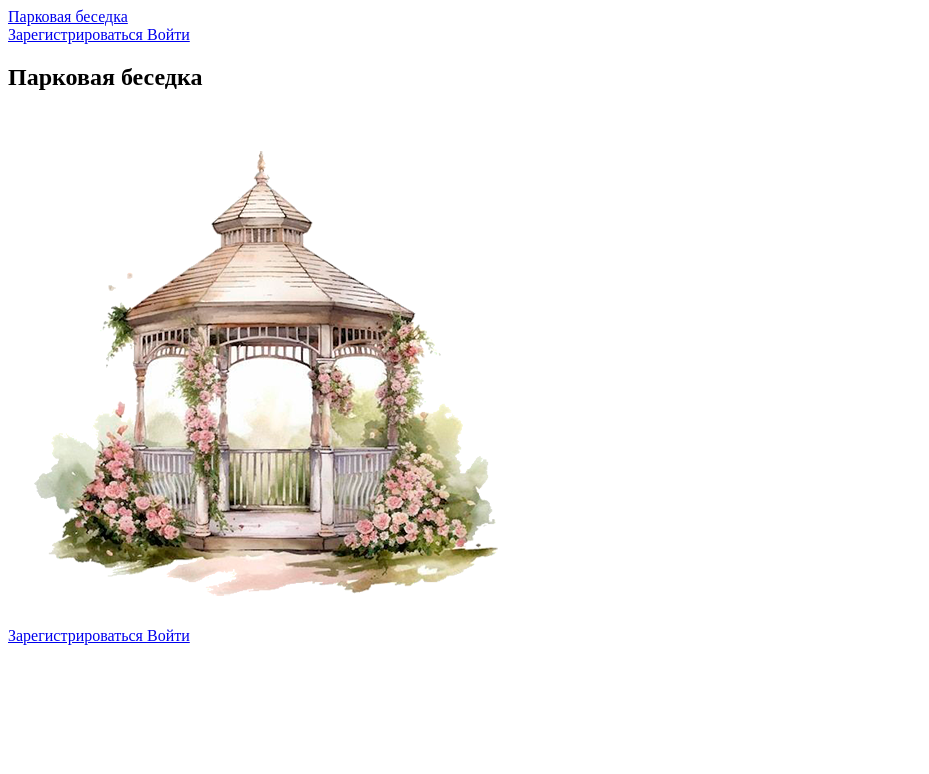
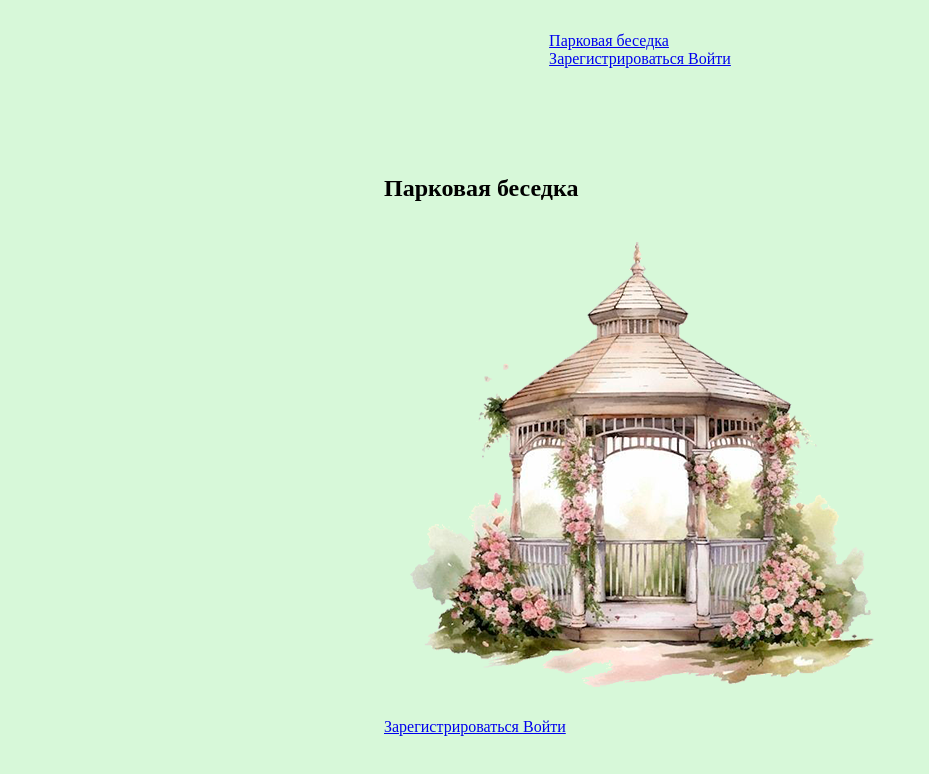
Before and after one commit to omk-education/de-park-pavilion-planner, a plain HTML site: page index.html in a window 1280 px wide. Shown: the whole page, without its empty margins (0-929 px from the left). Drawn offline with Linux system fonts and the light colour scheme.

Commit message:
Стили главной страницы

```diff
--- a/index.html
+++ b/index.html
@@ -5,6 +5,7 @@
     <meta charset="UTF-8">
     <meta name="viewport" content="width=device-width, initial-scale=1.0">
     <title>Парковая беседка</title>
+    <link rel="stylesheet" href="css/style.css">
 </head>
 
 <body>
--- /dev/null
+++ b/scss/modules/_body.scss
@@ -0,0 +1,19 @@
+@use 'color' as *;
+
+*,
+*::before,
+*::after {
+    border: 0;
+    margin: 0;
+    padding: 0;
+    box-sizing: border-box;
+}
+
+body {
+    display: grid;
+    grid-template-rows: 100px 1fr;
+    min-height: 100vh;
+    gap: 10px;
+    place-items: center;
+    background-color: light($accent, 35);
+}
--- /dev/null
+++ b/scss/modules/_header.scss
@@ -0,0 +1,18 @@
+@use 'color' as *;
+@use 'mixin' as *;
+
+.header {
+    grid-row: 1 / 2;
+
+    // .header__logo
+
+    &__logo {}
+
+    // .header__menu
+
+    &__menu {}
+
+    // .header__link
+
+    &__link {}
+}
--- a/scss/style.scss
+++ b/scss/style.scss
@@ -0,0 +1,5 @@
+@use 'modules/color' as *;
+@use 'modules/mixin' as *;
+
+@use 'modules/body' as *;
+@use 'modules/header' as *;
```
Also changed, not shown: css/style.css (added).
